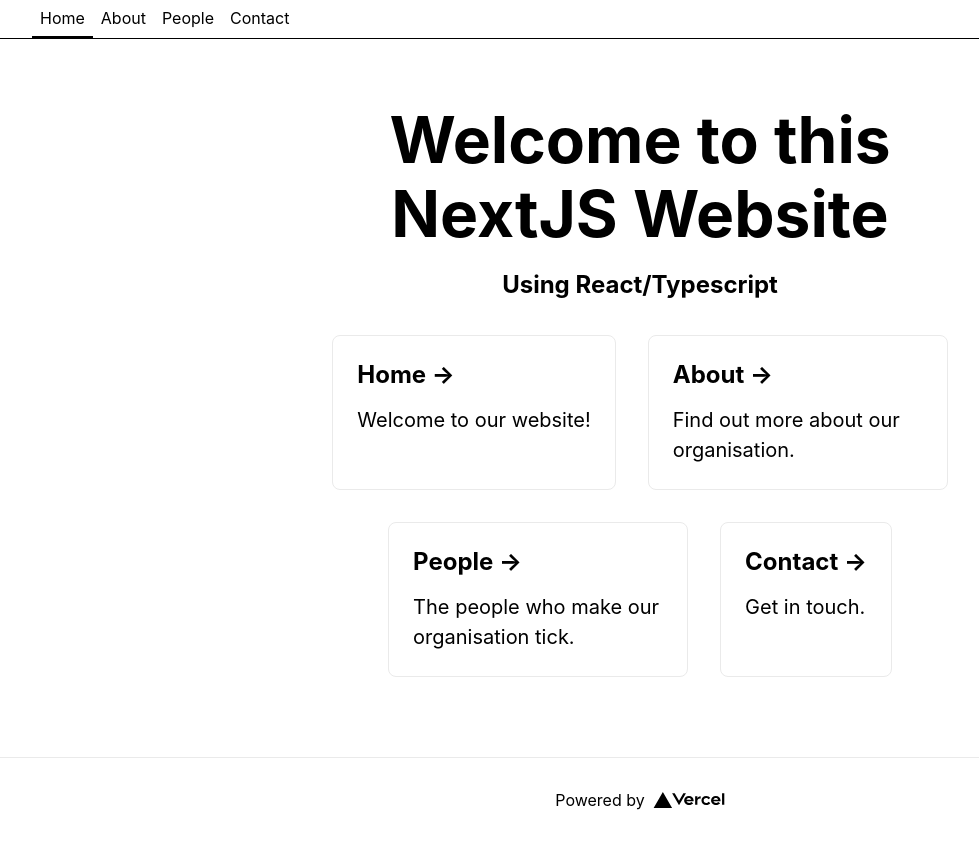
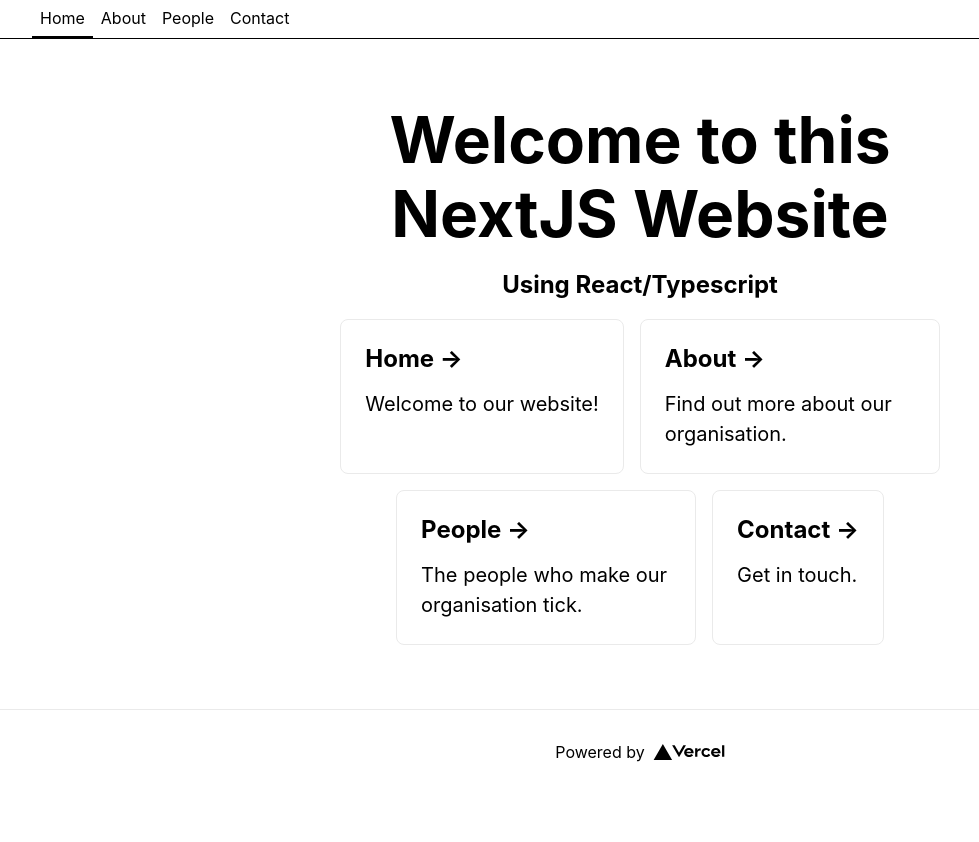
Before and after one commit to mattisherwood/nextjs-site, a Next.js app: page / in a window 1280 px wide. Shown: the whole page, without its empty margins (0-979 px from the left). After the commit the page ends 800 px from the top, so only its background shows below. Built offline with nearby package versions, Linux system fonts and the light colour scheme.

Commit message:
feat: add number of columns prop for Grid component

```diff
--- a/components/Card/Card.module.css
+++ b/components/Card/Card.module.css
@@ -1,6 +1,5 @@
 .card {
   display: block;
-  margin: 1rem;
   padding: calc(var(--spacing) * 3);
   border: 1px solid var(--offWhite);
   border-radius: var(--borderRadius);
--- a/components/Grid/Grid.module.css
+++ b/components/Grid/Grid.module.css
@@ -1,7 +1,46 @@
+.grid {
+  display: flex;
+  flex-wrap: wrap;
+  flex-direction: column;
+  gap: calc(var(--spacing) * 2);
+}
+
 @media (min-width: 600px) {
   .grid {
-    display: flex;
-    flex-wrap: wrap;
+    flex-direction: row;
     justify-content: center;
   }
+
+  .columns-1 > *,
+  .columns-2 > *,
+  .columns-3 > *,
+  .columns-4 > *,
+  .columns-5 > *,
+  .columns-6 > * {
+    max-width: none;
+  }
+
+  .columns-1 > * {
+    width: calc(100% / 1 - var(--spacing) * 2 * (1 - 1) / 1);
+  }
+
+  .columns-2 > * {
+    width: calc(100% / 2 - var(--spacing) * 2 * (2 - 1) / 2);
+  }
+
+  .columns-3 > * {
+    width: calc(100% / 3 - var(--spacing) * 2 * (3 - 1) / 3);
+  }
+
+  .columns-4 > * {
+    width: calc(100% / 4 - var(--spacing) * 2 * (4 - 1) / 4);
+  }
+
+  .columns-5 > * {
+    width: calc(100% / 5 - var(--spacing) * 2 * (5 - 1) / 5);
+  }
+
+  .columns-6 > * {
+    width: calc(100% / 6 - var(--spacing) * 2 * (6 - 1) / 6);
+  }
 }
--- a/components/Grid/Grid.tsx
+++ b/components/Grid/Grid.tsx
@@ -1,10 +1,14 @@
+import clsx from "clsx"
 import { ReactNode } from "react"
 import classes from "./Grid.module.css"
 
 type Props = {
   children: ReactNode
+  columns?: 0 | 1 | 2 | 3 | 4 | 5 | 6
 }
 
-export const Grid = ({ children }: Props) => (
-  <div className={classes.grid}>{children}</div>
+export const Grid = ({ children, columns = 0 }: Props) => (
+  <div className={clsx(classes.grid, classes[`columns-${columns}`])}>
+    {children}
+  </div>
 )
```
Also changed, not shown: 1 other file (tests, documents, lock files or other folders).
